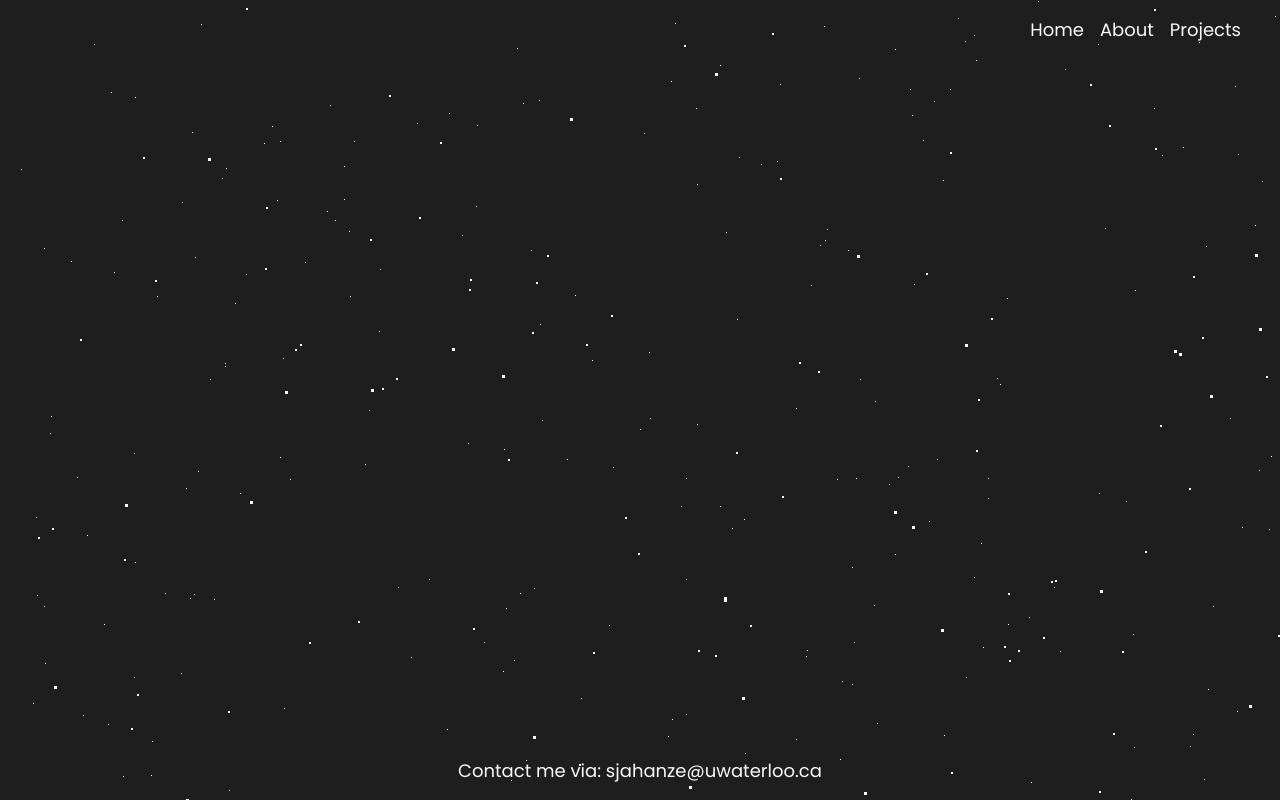
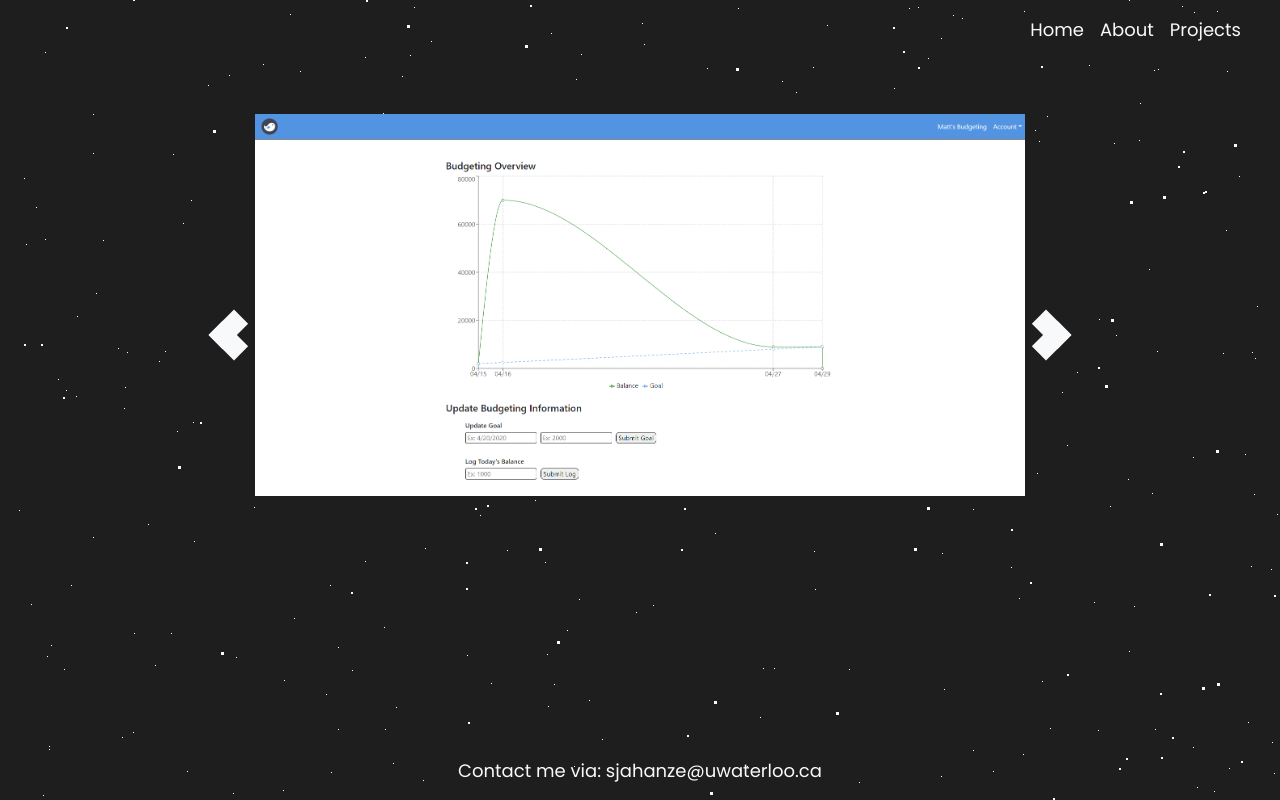
Before and after one commit to SJT00/SJT00.github.io, a Gatsby site: page /projects in a window 1280 px wide. Built offline with nearby package versions, Linux system fonts and the light colour scheme; Gatsby itself is replaced by a stand-in of ours.

Commit message:
Initial work custom carousel

```diff
--- a/src/components/work.js
+++ b/src/components/work.js
@@ -1,5 +1,30 @@
 import React from "react";
 import { Col, Row } from "react-bootstrap";
+import "./work.scss";
 export default function Work() {
-  return(<></>);
+  return (
+    <Row xs={1} id="work">
+      <Col style={{ maxWidth: "800px" }}>
+        <span className="chevron left" />
+        <span className="chevron right" />
+        <img
+          className="d-block w-80 mx-auto"
+          src="../../Caraousel/Budgie.png"
+          alt="First slide"
+        />
+        {/*
+            <ProjCarousel>
+            <img
+              className="d-block w-100"
+              src="../../Caraousel/Token.png"
+              alt="Second slide"
+            />
+            <img
+              className="d-block w-100"
+              src="../../Caraousel/S_invaders.png"
+              alt="Third slide"
+            /> */}
+      </Col>
+    </Row>
+  );
 }
--- /dev/null
+++ b/src/components/work.scss
@@ -0,0 +1,46 @@
+#work {
+  height: 60vh;
+  align-items: center;
+  justify-content: center;
+  .Carousel-Img {
+    width: 80%;
+    align-items: center;
+    justify-content: center;
+  }
+  //From https://codepen.io/stepher/pen/yLOaEOP
+  .chevron::before {
+    border-style: solid;
+    border-width: 2.5vh 2.5vh 0 0;
+    content: "";
+    display: inline-block;
+    height: 4.5vh;
+    left: 1.5vh;
+    position: relative;
+    top: 1.5vh;
+    transform: rotate(-45deg);
+    vertical-align: top;
+    width: 4.5vh;
+  }
+
+  .chevron.right:before {
+    left: 0;
+    transform: rotate(45deg);
+  }
+
+  .chevron.left:before {
+    left: 2.5vh;
+    transform: rotate(-135deg);
+  }
+
+  .chevron.right {
+    position: absolute;
+    top: 50%;
+    right: -3vh; //5.5 -width due to shape
+  }
+
+  .chevron.left {
+    top: 50%;
+    left: -5.5vh;
+    position: absolute;
+  }
+}
```
